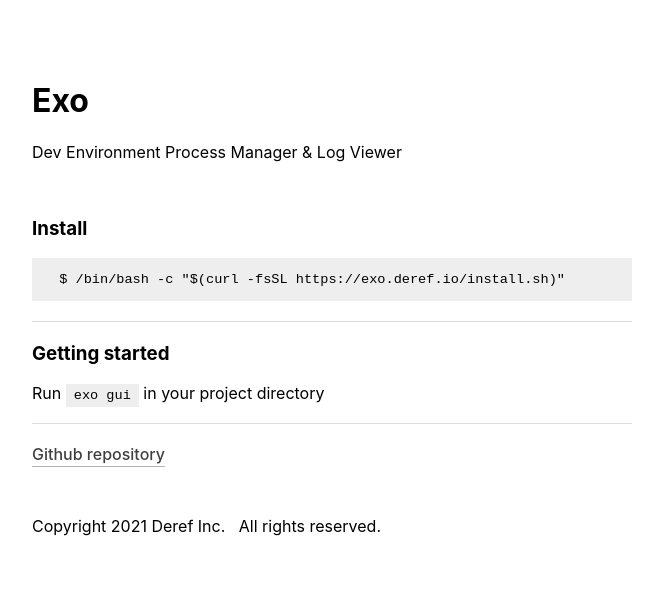
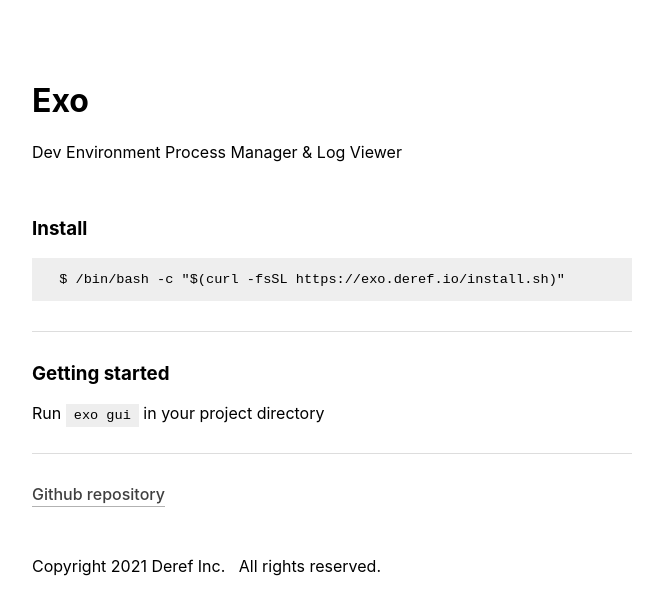
Before and after one commit to deref/exo-website, a Next.js app: page / in a window 1280 px wide. Shown: the top 614 px of the page, without its empty margins (308-971 px from the left). Built offline with nearby package versions, Linux system fonts and the light colour scheme.

Commit message:
Improve spacing

```diff
--- a/styles/globals.scss
+++ b/styles/globals.scss
@@ -48,7 +48,7 @@
 
 hr {
 	border: none;
-	margin: 20px 0;
+	margin: 30px 0;
 	height: 1px;
 	width: 100%;
 	background: #aaaaaa66;
```
